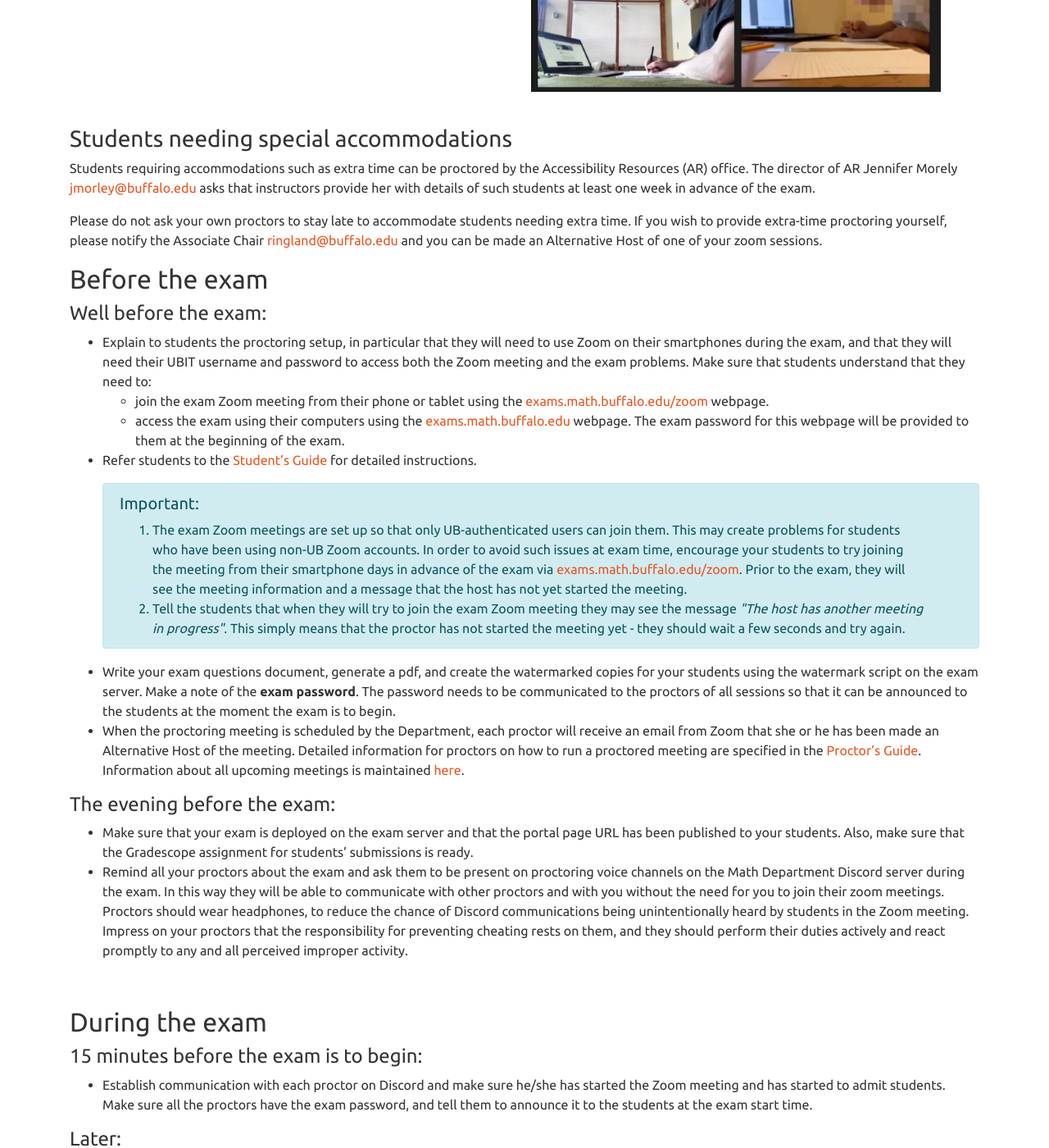
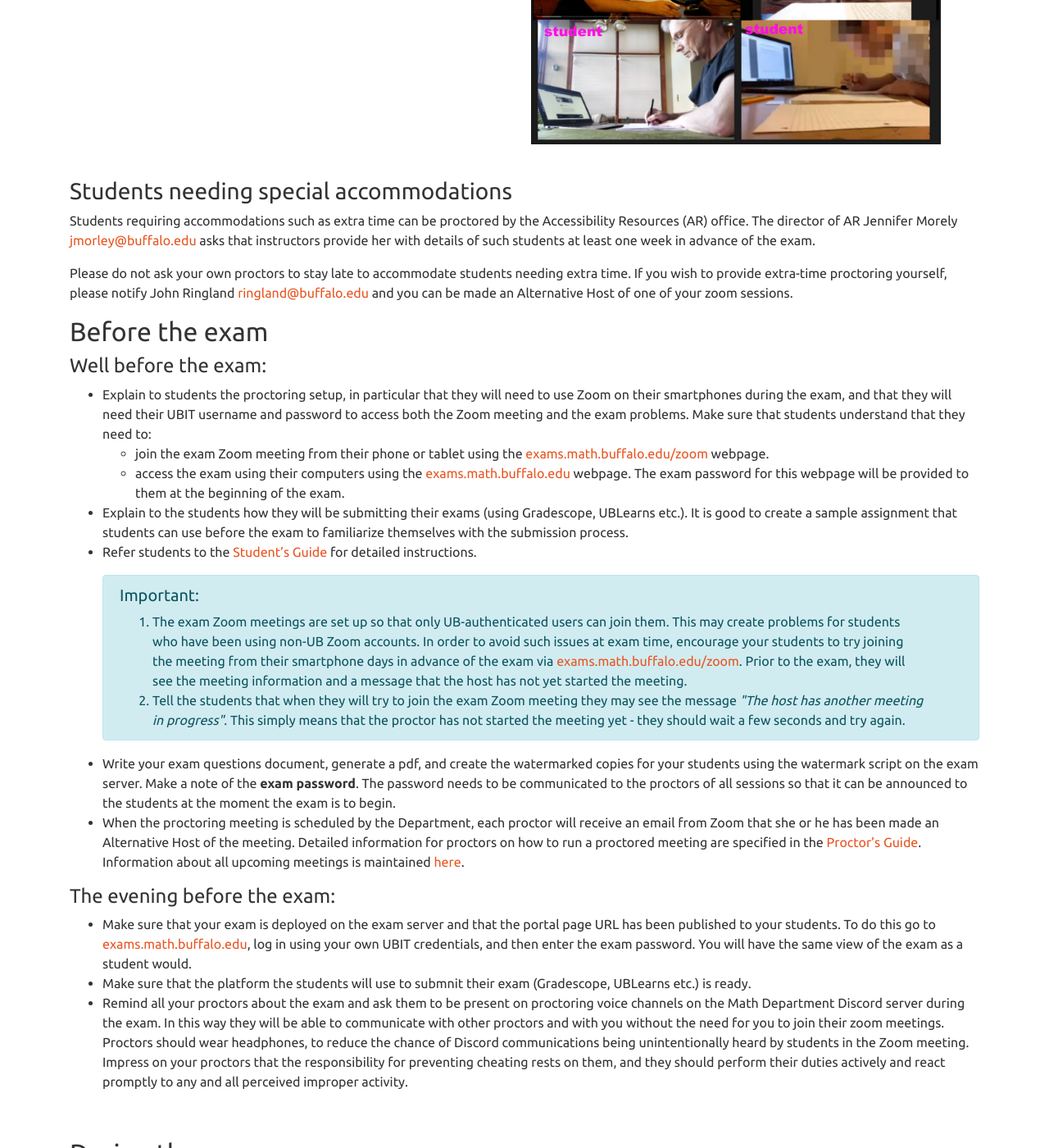
Before and after one commit to ub-math/exam_guides, a Jekyll site: the page built from docs/instructor.md, in a window 1280 px wide and 1400 px high, scrolled down 2839 px. Shown: the whole window at 82% size. Built offline with Jekyll 4.4.1, drawn with Linux system fonts in a browser that asks for light colours; some of the changed text lies outside the part shown.

Commit message:
Update instructor.md

```diff
--- a/docs/instructor.md
+++ b/docs/instructor.md
@@ -98,6 +98,9 @@ To access their exam pdf, your students will go to [exams.math.buffalo.edu](http
 and enter their UBIT username and password, and the above exam password. The exam password should be kept secret until
 it is delivered to the students at the moment you want them to start work on the exam.
 
+To verify that the exam is accessible on the exam server, go to [exams.math.buffalo.edu](https://exams.math.buffalo.edu){:target="_blank" rel="noopener"}, log in using your own UBIT credentials, and then enter the exam password. You will have the same view of the
+exam as a student would.
+
 <h5>Important:</h5>
 <p>
 Do not place the links to the exam server (<a href="https://exams.math.buffalo.edu" target="_blank">exams.math.buffalo.edu</a>
@@ -161,7 +164,7 @@ The director of AR Jennifer Morely [jmorley@buffalo.edu](mailto:jmorley@buffalo.
 her with details of such students at least one week in advance of the exam.
 
 Please do not ask your own proctors to stay late to accommodate students needing extra time. If you wish to provide
-extra-time proctoring yourself, please notify the Associate Chair [ringland@buffalo.edu](mailto:ringland@buffalo.edu) and
+extra-time proctoring yourself, please notify John Ringland [ringland@buffalo.edu](mailto:ringland@buffalo.edu) and
 you can be made an Alternative Host of one of your zoom sessions.
 
 
@@ -176,6 +179,8 @@ you can be made an Alternative Host of one of your zoom sessions.
   - join the exam Zoom meeting from their phone or tablet using the [exams.math.buffalo.edu/zoom](https://exams.math.buffalo.edu/zoom) webpage.
   - access the exam using their computers using the [exams.math.buffalo.edu](https://exams.math.buffalo.edu) webpage. The exam password for this
     webpage will be provided to them at the beginning of the exam.
+* Explain to the students how they will be submitting their exams (using Gradescope, UBLearns etc.). It is good to create a sample
+  assignment that students can use before the exam to familiarize themselves with the submission process.
 * Refer students to the [Student’s Guide](index.md) for detailed instructions.
 
     <div class="alert alert-dismissible alert-info">
@@ -203,7 +208,8 @@ you can be made an Alternative Host of one of your zoom sessions.
 #### The evening before the exam:
 
 * Make sure that your exam is deployed on the exam server and that the portal page URL has been published to your students.
-  Also, make sure that the Gradescope assignment for students' submissions is ready.
+  To do this go to [exams.math.buffalo.edu](https://exams.math.buffalo.edu){:target="_blank" rel="noopener"}, log in using your own UBIT credentials, and then enter the exam password. You will have the same view of the exam as a student would.
+* Make sure that the platform the students will use to submnit their exam (Gradescope, UBLearns etc.) is ready.
 * Remind all your proctors about the exam and ask them to be present on proctoring voice channels on the Math Department Discord server
   during the exam. In this way they will be able to communicate with other proctors and with you without the need for you to join their zoom
   meetings. Proctors should wear headphones, to reduce the chance of Discord communications being unintentionally heard by students in the Zoom
@@ -249,7 +255,6 @@ and then submit their work to Gradescope.
     file even before you start grading the exam. This will not interfere in any way with your grading process.
 
 #### Generate a time chart
-
 
 Knowing when students joined and left a proctoring session, accessed the exam questions, and submitted their work, is critical
 for detecting cheating. If you use the Exam Server, Zoom live-proctoring, and Gradescope, all of this information can be easily
```
